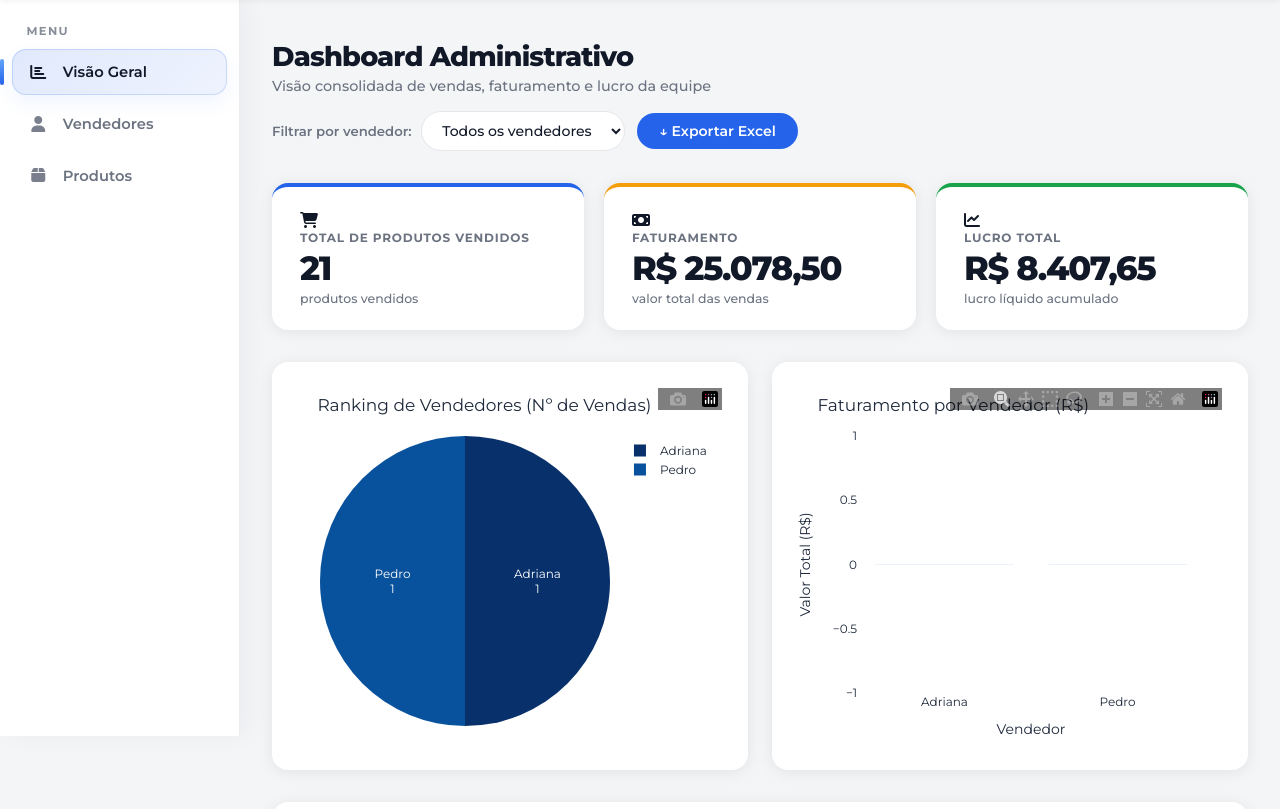
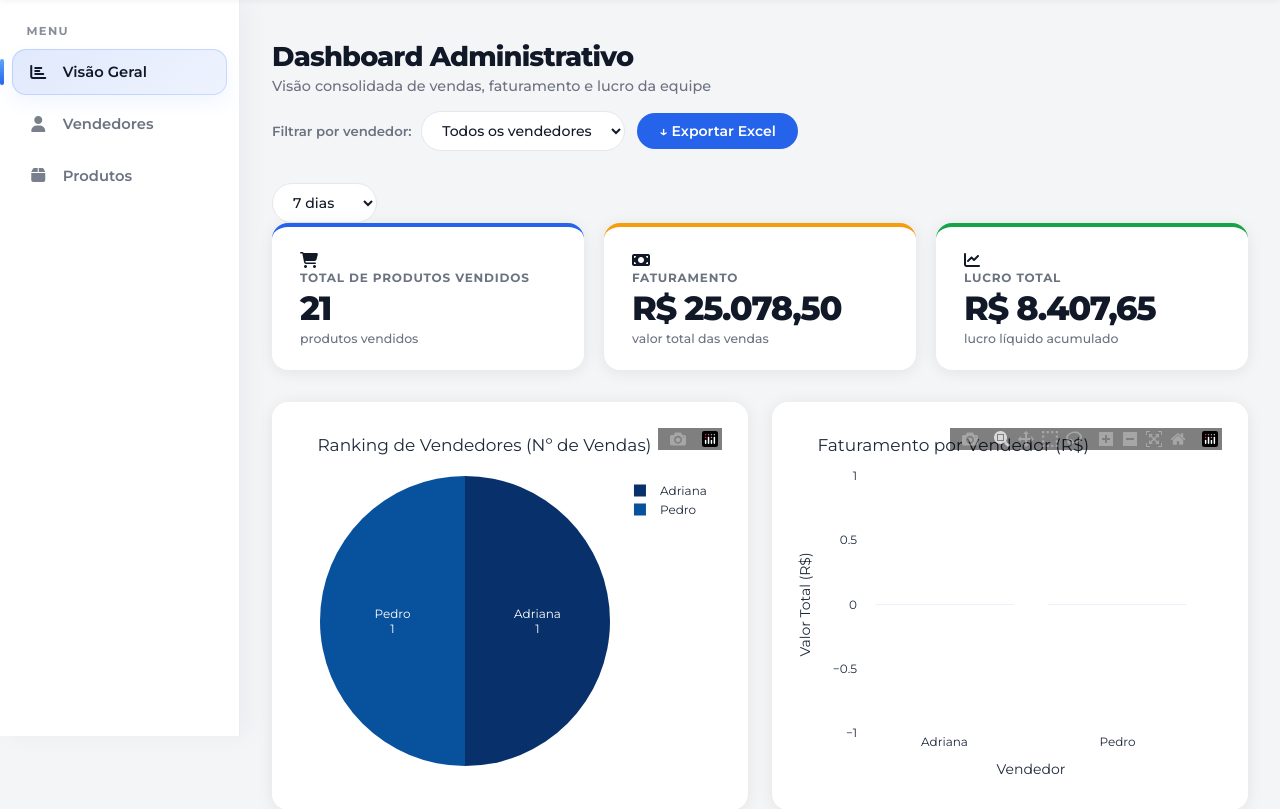
Before and after one commit to jpaveiro/crm-ejem, a Django app: page /diretoria/dashboard/ in a window 1280 px wide. Shown: the part 64-873 px from the top of the page. Run offline with Django 5.2, Linux system fonts and the light colour scheme; a user stored in the database is signed in; data comes from the database, SQL or seed files in the repository; some libraries are stand-ins or nearby versions.

Commit message:
Implement filter bar for time range selection
Added a filter bar with a dropdown to select time range for data display.

```diff
--- a/templates/diretoria-dashboard.html
+++ b/templates/diretoria-dashboard.html
@@ -372,6 +372,15 @@
     </div>
   </div>
 
+    <div class="filter-bar">
+      <form method="GET">
+        <select name="tempo" onchange="this.form.submit()">
+            <option value="7dias">7 dias</option>
+            <option value="30dias">30 dias</option>
+        </select>
+    </form>
+</div>
+
   <div class="kpi-grid">
     <div class="kpi-card blue">
       <i class="fas fa-shopping-cart"></i>
@@ -399,7 +408,9 @@
       <div class="chart-card">{{ grafico_fat|safe }}</div>
     {% else %}
       <div class="empty">
-        <div class="icon">📊</div>
+        <div class="icon">
+          <i class="fas fa-chart-bar"></i>
+          </div>
         <p>Nenhuma venda registrada ainda.</p>
       </div>
     {% endif %}
```
